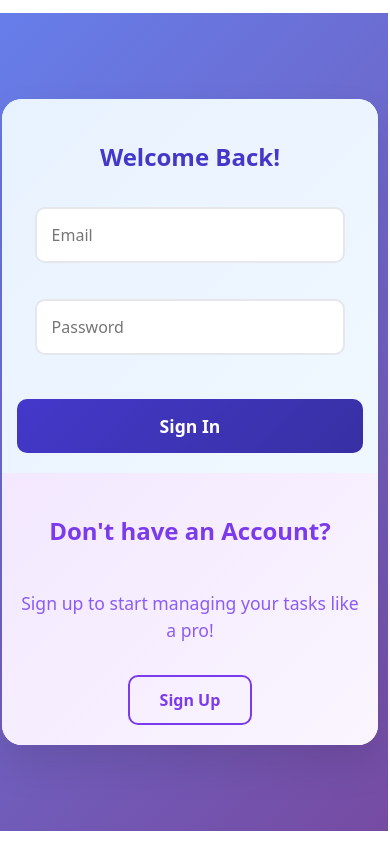
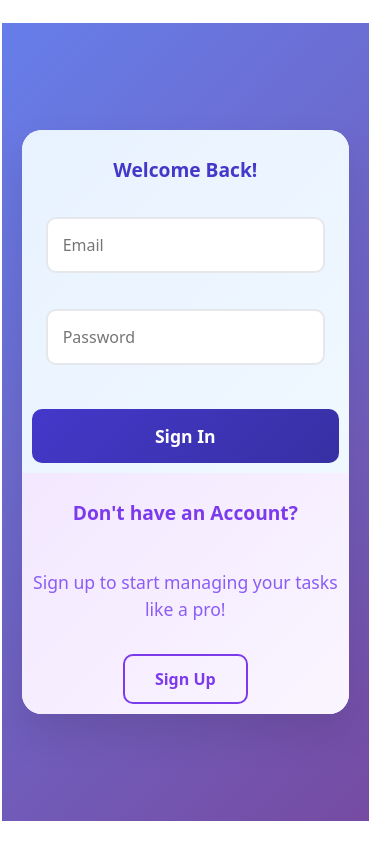
Before and after one commit to jayawickrma/SoftSora-technicalTest-Frontend, a React (Vite) app: page / in a window 390 px wide. Shown: the top 844 px of the page. Built offline with nearby package versions, Linux system fonts and the light colour scheme.

Commit message:
edited responsive

```diff
--- a/src/CSS/LoginPage.css
+++ b/src/CSS/LoginPage.css
@@ -1,9 +1,9 @@
 .login-container {
     min-height: 94.6vh;
-    width: 96.4vw;
+    width: 98.4vw;
     background: linear-gradient(135deg, #667eea 0%, #764ba2 100%);
     padding: 20px;
-    margin-left: -120px;
+    margin-left: -60px;
     margin-bottom: -50px;
     margin-top: -50px;
 }
@@ -180,15 +180,20 @@
     }
 
     .form-section, .welcome-section {
-        padding: 20px 15px;
+        padding: 10px 10px;
     }
 
     .form-title, .welcome-title {
-        font-size: 1.5rem;
+        font-size: 1.2rem;
     }
 
     .login-container {
-        padding: 10px;
-        margin-left: -40px;
+        margin-left: -30px;
+        max-width: 94vw;
+        max-height: 90vh;
+        margin-top: -50px;
+        overflow: hidden; /* This removes any scrollbars */
+        box-sizing: border-box; /* Ensures padding and borders are included in the element's total width/height */
     }
+
 }
```
